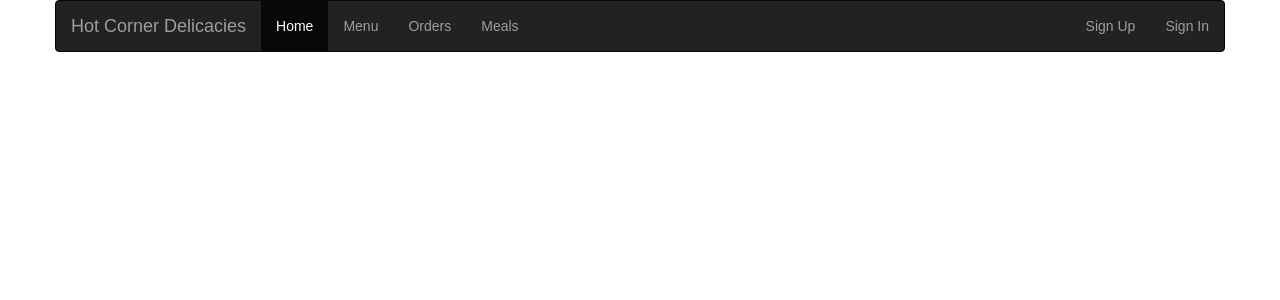
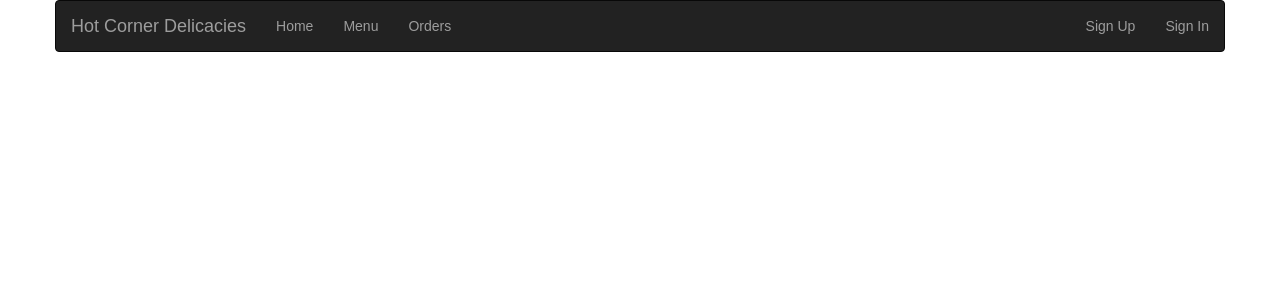
Before and after one commit to thoth-ky/BookAMeal-CP4, a React (Create React App) app: page / in a window 1280 px wide. Shown: the top 300 px of the page. Built offline with nearby package versions, Linux system fonts and the light colour scheme.

Commit message:
Declare Admin NavBar

```diff
--- a/src/common/NavBar.jsx
+++ b/src/common/NavBar.jsx
@@ -1,11 +1,12 @@
 import React, { Component } from "react";
-import { Link } from "react-router-dom";
+import { NavLink } from "react-router-dom";
 
 class NavBar extends Component{
   constructor(props){
     super(props)
     this.state = {
-      isAuthenticated: this.props.isAuthenticated
+      isAuthenticated: this.props.isAuthenticated,
+      isAdmin: this.props.isAdmin
     }
   }
 
@@ -14,30 +15,35 @@ class NavBar extends Component{
     if (this.state.isAuthenticated) {
       rightNav = (
         <ul className="nav navbar-right navbar-nav">
-         <li><Link to="/signout"> Sign Out </Link></li>
+         <li><NavLink to="/signout"> Sign Out </NavLink></li>
         </ul>
       )
 
       } else {
       rightNav = (
         <ul className="nav navbar-right navbar-nav">
-          <li><Link to="/signup"> Sign Up </Link></li>
-          <li><Link to="/signin"> Sign In </Link></li>
+          <li><NavLink to="/signup"> Sign Up </NavLink></li>
+          <li><NavLink to="/signin"> Sign In </NavLink></li>
         </ul>
       )
     }
-
+    let adminNav = '';
+    if (this.state.isAdmin) {
+      adminNav = (
+        <li><NavLink to="/meals"> Meals</NavLink></li>
+      )
+    }
     return(
       <nav className="navbar navbar-inverse row">
         <div className="container-fluid">
           <div className="navbar-header">
-            <Link className="navbar-brand" to="/">Hot Corner Delicacies</Link>
+            <NavLink className="navbar-brand" to="/">Hot Corner Delicacies</NavLink>
           </div>
           <ul className="nav navbar-nav">
-            <li className="active"><Link to="/"> Home </Link></li>
-            <li><Link to="/menu"> Menu </Link></li>
-            <li><Link to="/orders"> Orders </Link></li>
-            <li><Link to="/meals"> Meals</Link></li>
+            <li><NavLink to="/"> Home </NavLink></li>
+            <li><NavLink to="/menu"> Menu </NavLink></li>
+            <li><NavLink to="/orders"> Orders </NavLink></li>
+            { adminNav }
           </ul>
           { rightNav }
         </div>
```
